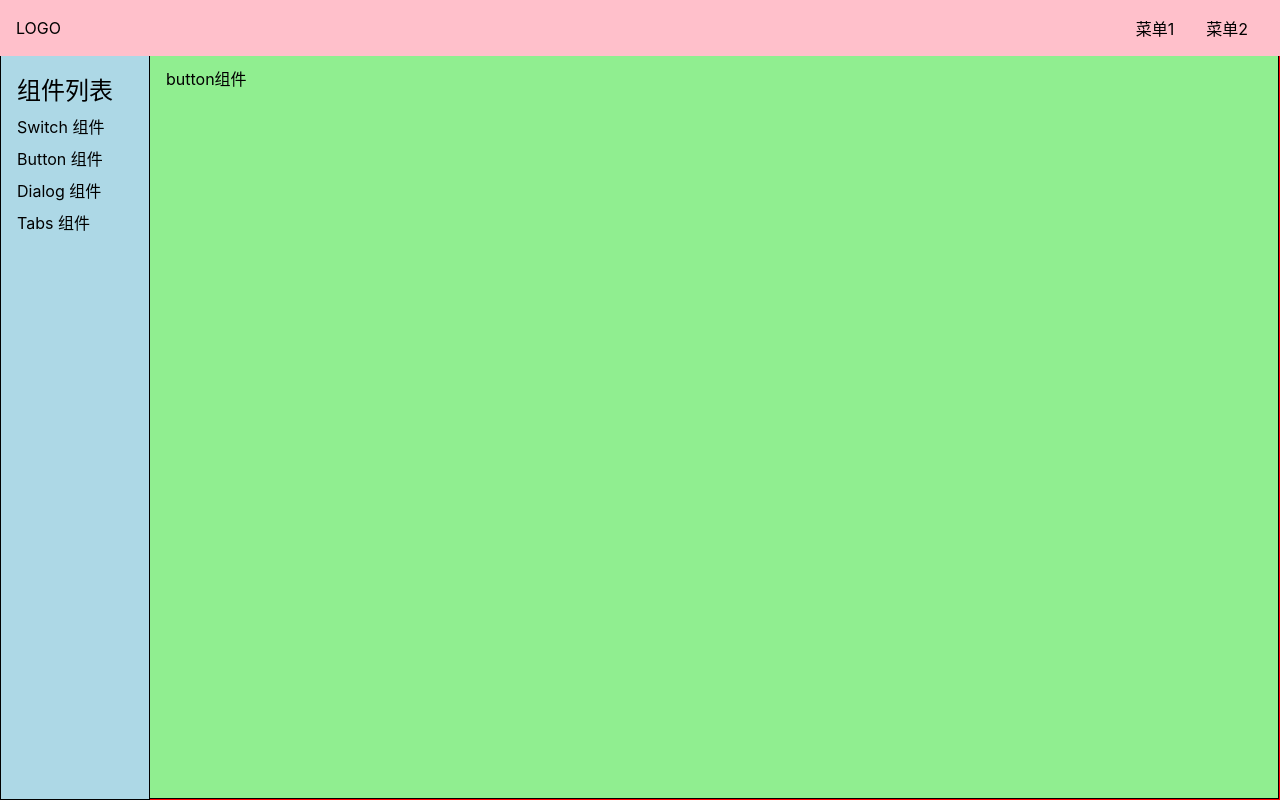
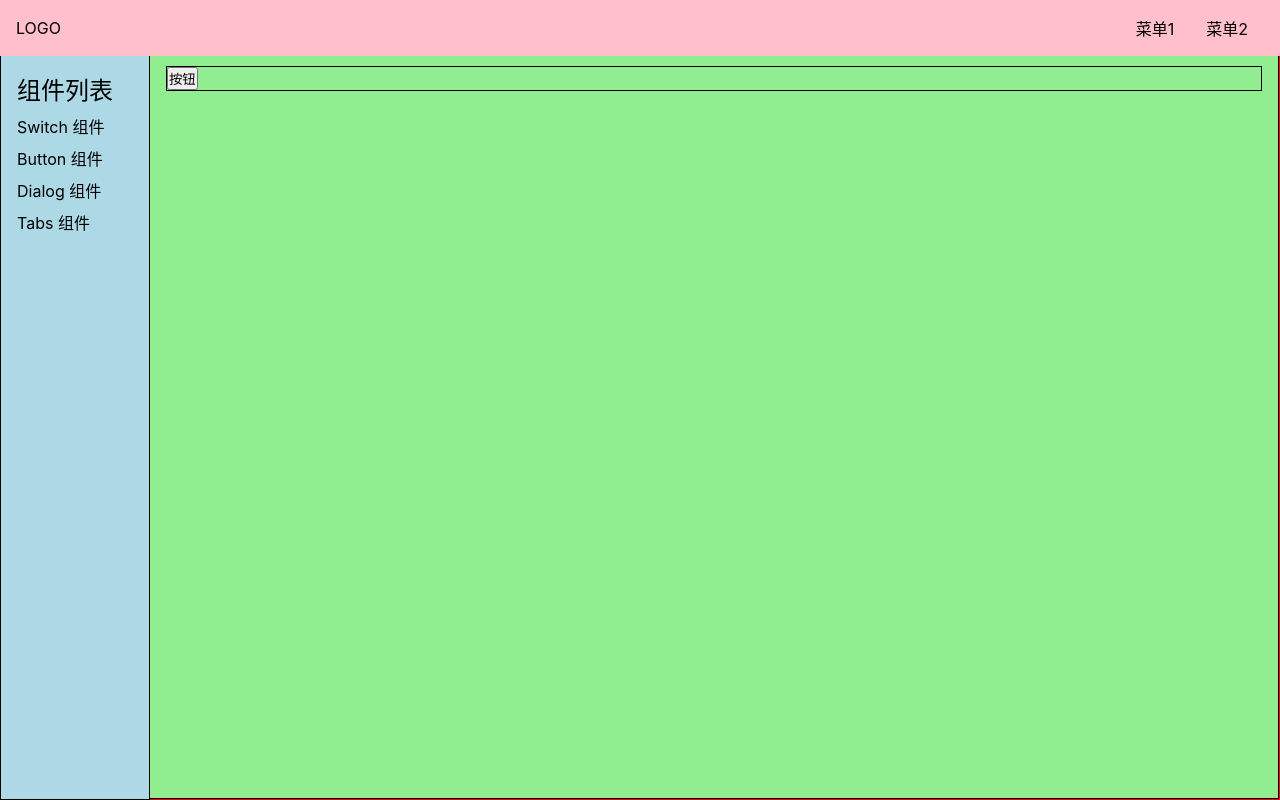
Before and after one commit to ac97nj/sun-ui-1, a Vue app: page /#/doc/button in a window 1280 px wide. Built offline with nearby package versions, Linux system fonts and the light colour scheme.

Commit message:
Vue框架默认会把传过来的事件绑定到子组件的跟元素上面

```diff
--- a/src/components/ButtonDome.vue
+++ b/src/components/ButtonDome.vue
@@ -1,13 +1,29 @@
 <template>
   <div>
-    button组件
+    <GButton
+        @click="onclick"
+
+
+    >
+      按钮
+    </GButton>
   </div>
 </template>
 
 <script lang="ts">
 
+import GButton from '../lib/GButton.vue';
+
 export default {
-  name: 'buttonDome'
+  name: 'buttonDome',
+  components: {GButton},
+  setup() {
+    const onclick = () => {
+      console.log('hai');
+    };
+    return { onclick }
+
+  }
 
 };
 
@@ -16,4 +32,5 @@ export default {
 
 <style lang="scss" scoped>
 
+
 </style>
--- a/src/components/SwitchDome.vue
+++ b/src/components/SwitchDome.vue
@@ -1,6 +1,6 @@
 <template>
   <div>
-    <GSwitch   v-model:value="toggle" />
+    <GSwitch v-model:value="bool"/>
   </div>
 </template>
 
@@ -14,11 +14,9 @@ export default {
   name: 'SwitchDome',
   components: {GSwitch},
   setup() {
-    const toggle = ref(false);
-    return {toggle};
+    const bool = ref(false);
+    return {bool};
   }
-
-
 };
 
 
--- /dev/null
+++ b/src/lib/GButton.vue
@@ -0,0 +1,27 @@
+<template>
+  <div>
+    <button>
+      <slot></slot>
+    </button>
+  </div>
+</template>
+
+<script lang="ts">
+
+
+export default {
+  name: 'GButton',
+
+
+};
+
+
+</script>
+
+<style lang="scss" scoped>
+div {
+  border: 1px  solid;
+}
+
+
+</style>
--- a/src/lib/Switch.vue
+++ b/src/lib/Switch.vue
@@ -8,7 +8,7 @@
 export default {
   name: 'GSwitch',
   props: {
-    value: Boolean
+    value: Boolean,
   },
   setup(props, context) {
     const toggle = () => {
```
